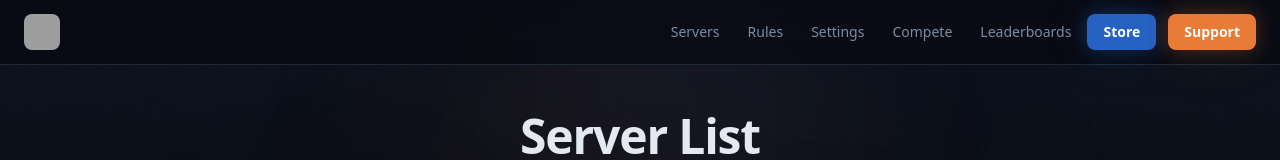
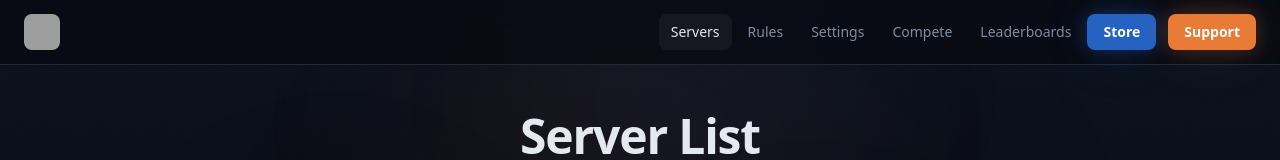
Before and after one commit to darenmesabusiness-stack/mesark-site, a Next.js app: page /servers in a window 1280 px wide. Shown: the top 160 px of the page. Built offline with nearby package versions, Linux system fonts and the light colour scheme; grey boxes are pictures that could not be loaded.

Commit message:
Add active nav link indicator
Use usePathname() to highlight the current page in both desktop
and mobile navigation with a brighter text and subtle background.

Co-Authored-By: Claude Opus 4.6 (1M context) <noreply@anthropic.com>

```diff
--- a/src/components/Navbar.tsx
+++ b/src/components/Navbar.tsx
@@ -2,6 +2,7 @@
 
 import Link from "next/link";
 import { useState } from "react";
+import { usePathname } from "next/navigation";
 import { motion, AnimatePresence } from "framer-motion";
 
 const NAV_LINKS = [
@@ -15,6 +16,7 @@ const NAV_LINKS = [
 
 export function Navbar() {
   const [open, setOpen] = useState(false);
+  const pathname = usePathname();
 
   return (
     <nav className="fixed top-0 left-0 right-0 z-50 bg-bg-primary/80 backdrop-blur-xl border-b border-border">
@@ -31,7 +33,9 @@ export function Navbar() {
 
           {/* Desktop nav */}
           <div className="hidden lg:flex items-center gap-1">
-            {NAV_LINKS.map((link) => (
+            {NAV_LINKS.map((link) => {
+              const isActive = !link.external && pathname === link.href;
+              return (
                 <Link
                   key={link.href}
                   href={link.href}
@@ -39,12 +43,17 @@ export function Navbar() {
                   className={
                     link.label === "Store"
                       ? "px-4 py-2 text-sm font-semibold bg-blue/80 hover:bg-blue text-white rounded-lg transition-all glow-blue"
-                    : "px-3 py-2 text-sm text-text-muted hover:text-text-primary hover:bg-white/5 rounded-lg transition-all"
+                      : `px-3 py-2 text-sm rounded-lg transition-all ${
+                          isActive
+                            ? "text-text-primary bg-white/5"
+                            : "text-text-muted hover:text-text-primary hover:bg-white/5"
+                        }`
                   }
                 >
                   {link.label}
                 </Link>
-            ))}
+              );
+            })}
             <Link
               href="https://discord.gg/ZXmpp6fzDe"
               target="_blank"
@@ -80,17 +89,24 @@ export function Navbar() {
             className="lg:hidden border-t border-border bg-bg-secondary/95 backdrop-blur-xl"
           >
             <div className="px-4 py-3 space-y-1">
-              {NAV_LINKS.map((link) => (
+              {NAV_LINKS.map((link) => {
+                const isActive = !link.external && pathname === link.href;
+                return (
                   <Link
                     key={link.href}
                     href={link.href}
                     target={link.external ? "_blank" : undefined}
                     onClick={() => setOpen(false)}
-                  className="block px-3 py-2 text-sm text-text-muted hover:text-text-primary hover:bg-white/5 rounded-lg"
+                    className={`block px-3 py-2 text-sm rounded-lg ${
+                      isActive
+                        ? "text-text-primary bg-white/5"
+                        : "text-text-muted hover:text-text-primary hover:bg-white/5"
+                    }`}
                   >
                     {link.label}
                   </Link>
-              ))}
+                );
+              })}
               <Link
                 href="https://discord.gg/ZXmpp6fzDe"
                 target="_blank"
```
Lines whose indentation alone changed are shown as unchanged.
